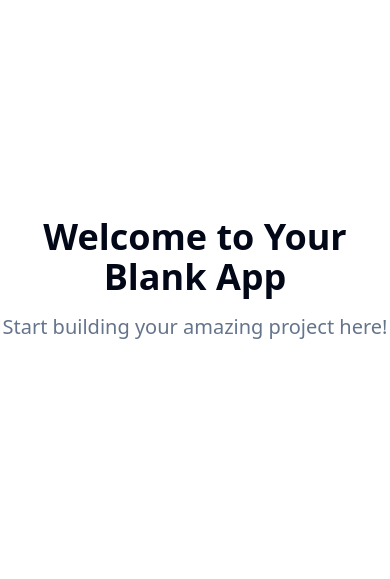
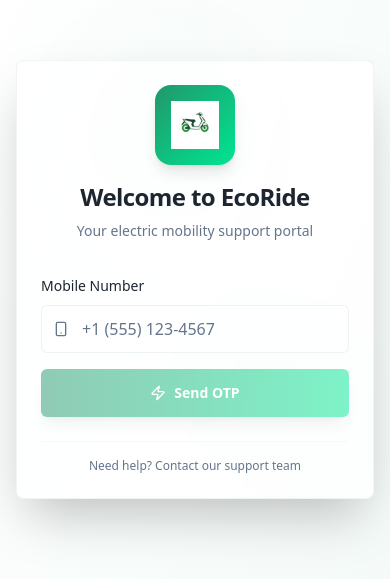
Before and after one commit to gauravv-tal/scooter-support-spark, a React (Vite) app: page / in a window 390 px wide. Shown: the part 143-722 px from the top of the page. Built offline with nearby package versions, Linux system fonts and the light colour scheme.

Commit message:
feat: Implement login page
Initial implementation of the login page with mobile number OTP functionality.

```diff
--- /dev/null
+++ b/src/components/LoginPage.tsx
@@ -0,0 +1,171 @@
+import { useState } from "react";
+import { Button } from "@/components/ui/button";
+import { Input } from "@/components/ui/input";
+import { Card, CardContent, CardDescription, CardHeader, CardTitle } from "@/components/ui/card";
+import { Smartphone, Zap } from "lucide-react";
+import scooterLogo from "@/assets/scooter-logo.png";
+
+const LoginPage = () => {
+  const [phoneNumber, setPhoneNumber] = useState("");
+  const [otp, setOtp] = useState("");
+  const [showOtp, setShowOtp] = useState(false);
+  const [isLoading, setIsLoading] = useState(false);
+
+  const handleSendOtp = async () => {
+    if (!phoneNumber || phoneNumber.length < 10) {
+      return;
+    }
+
+    setIsLoading(true);
+    // Simulate API call
+    setTimeout(() => {
+      setShowOtp(true);
+      setIsLoading(false);
+    }, 1500);
+  };
+
+  const handleVerifyOtp = async () => {
+    if (!otp || otp.length !== 6) {
+      return;
+    }
+
+    setIsLoading(true);
+    // Simulate API call
+    setTimeout(() => {
+      setIsLoading(false);
+      console.log("Login successful");
+    }, 1500);
+  };
+
+  return (
+    <div className="min-h-screen bg-gradient-to-br from-background via-accent/20 to-primary/5 flex items-center justify-center p-4">
+      {/* Background Electric Elements */}
+      <div className="absolute inset-0 overflow-hidden pointer-events-none">
+        <div className="absolute top-1/4 left-1/4 w-32 h-32 bg-primary/10 rounded-full blur-3xl animate-pulse"></div>
+        <div className="absolute bottom-1/3 right-1/4 w-24 h-24 bg-primary-glow/15 rounded-full blur-2xl animate-pulse delay-700"></div>
+      </div>
+
+      <Card className="w-full max-w-md mx-auto bg-card/80 backdrop-blur-sm border-border/50 shadow-2xl">
+        <CardHeader className="text-center space-y-4 pb-8">
+          {/* Logo */}
+          <div className="mx-auto w-20 h-20 bg-gradient-to-br from-primary to-primary-glow rounded-2xl p-4 shadow-lg">
+            <img src={scooterLogo} alt="EcoRide" className="w-full h-full object-contain" />
+          </div>
+
+          <div className="space-y-2">
+            <CardTitle className="text-2xl font-bold text-foreground">
+              Welcome to EcoRide
+            </CardTitle>
+            <CardDescription className="text-muted-foreground">
+              Your electric mobility support portal
+            </CardDescription>
+          </div>
+        </CardHeader>
+
+        <CardContent className="space-y-6">
+          {!showOtp ? (
+            /* Phone Number Input */
+            <div className="space-y-4">
+              <div className="space-y-2">
+                <label htmlFor="phone" className="text-sm font-medium text-foreground">
+                  Mobile Number
+                </label>
+                <div className="relative">
+                  <Smartphone className="absolute left-3 top-1/2 transform -translate-y-1/2 text-muted-foreground h-4 w-4" />
+                  <Input
+                    id="phone"
+                    type="tel"
+                    placeholder="+1 (555) 123-4567"
+                    value={phoneNumber}
+                    onChange={(e) => setPhoneNumber(e.target.value)}
+                    className="pl-10 h-12 bg-background/50 border-border/60 focus:border-primary/60 focus:ring-primary/20"
+                    maxLength={15}
+                  />
+                </div>
+              </div>
+
+              <Button
+                onClick={handleSendOtp}
+                disabled={!phoneNumber || phoneNumber.length < 10 || isLoading}
+                className="w-full h-12 bg-gradient-to-r from-primary to-primary-glow hover:from-primary/90 hover:to-primary-glow/90 text-primary-foreground font-semibold shadow-lg transition-all duration-200 hover:shadow-xl disabled:opacity-50"
+              >
+                {isLoading ? (
+                  <div className="flex items-center space-x-2">
+                    <div className="w-4 h-4 border-2 border-primary-foreground/30 border-t-primary-foreground rounded-full animate-spin"></div>
+                    <span>Sending OTP...</span>
+                  </div>
+                ) : (
+                  <div className="flex items-center space-x-2">
+                    <Zap className="w-4 h-4" />
+                    <span>Send OTP</span>
+                  </div>
+                )}
+              </Button>
+            </div>
+          ) : (
+            /* OTP Input */
+            <div className="space-y-4">
+              <div className="text-center space-y-2">
+                <h3 className="text-lg font-semibold text-foreground">
+                  Enter Verification Code
+                </h3>
+                <p className="text-sm text-muted-foreground">
+                  We've sent a 6-digit code to {phoneNumber}
+                </p>
+              </div>
+
+              <div className="space-y-2">
+                <label htmlFor="otp" className="text-sm font-medium text-foreground">
+                  OTP Code
+                </label>
+                <Input
+                  id="otp"
+                  type="text"
+                  placeholder="000000"
+                  value={otp}
+                  onChange={(e) => setOtp(e.target.value.replace(/[^0-9]/g, ''))}
+                  className="text-center text-2xl font-mono tracking-[0.5em] h-14 bg-background/50 border-border/60 focus:border-primary/60 focus:ring-primary/20"
+                  maxLength={6}
+                />
+              </div>
+
+              <div className="space-y-3">
+                <Button
+                  onClick={handleVerifyOtp}
+                  disabled={!otp || otp.length !== 6 || isLoading}
+                  className="w-full h-12 bg-gradient-to-r from-primary to-primary-glow hover:from-primary/90 hover:to-primary-glow/90 text-primary-foreground font-semibold shadow-lg transition-all duration-200 hover:shadow-xl disabled:opacity-50"
+                >
+                  {isLoading ? (
+                    <div className="flex items-center space-x-2">
+                      <div className="w-4 h-4 border-2 border-primary-foreground/30 border-t-primary-foreground rounded-full animate-spin"></div>
+                      <span>Verifying...</span>
+                    </div>
+                  ) : (
+                    "Verify & Login"
+                  )}
+                </Button>
+
+                <Button
+                  variant="ghost"
+                  onClick={() => setShowOtp(false)}
+                  className="w-full text-primary hover:text-primary/80 hover:bg-primary/5"
+                >
+                  Change Number
+                </Button>
+              </div>
+            </div>
+          )}
+
+          {/* Support Info */}
+          <div className="pt-4 border-t border-border/30">
+            <p className="text-xs text-center text-muted-foreground">
+              Need help? Contact our support team
+            </p>
+          </div>
+        </CardContent>
+      </Card>
+    </div>
+  );
+};
+
+export default LoginPage;
--- a/src/index.css
+++ b/src/index.css
@@ -2,39 +2,50 @@
 @tailwind components;
 @tailwind utilities;
 
-/* Definition of the design system. All colors, gradients, fonts, etc should be defined here.
-All colors MUST be HSL.
-*/
+/* Electric Scooter Company Design System - Mobile First */
 
 @layer base {
   :root {
+    /* Core brand colors - Electric mobility theme */
     --background: 0 0% 100%;
-    --foreground: 222.2 84% 4.9%;
+    --foreground: 215 25% 15%;
 
     --card: 0 0% 100%;
-    --card-foreground: 222.2 84% 4.9%;
+    --card-foreground: 215 25% 15%;
 
     --popover: 0 0% 100%;
-    --popover-foreground: 222.2 84% 4.9%;
+    --popover-foreground: 215 25% 15%;
 
-    --primary: 222.2 47.4% 11.2%;
-    --primary-foreground: 210 40% 98%;
+    /* Electric green primary theme */
+    --primary: 158 64% 36%;
+    --primary-foreground: 0 0% 100%;
+    --primary-glow: 158 100% 45%;
 
-    --secondary: 210 40% 96.1%;
-    --secondary-foreground: 222.2 47.4% 11.2%;
+    /* Subtle secondary colors */
+    --secondary: 158 30% 96%;
+    --secondary-foreground: 158 64% 25%;
 
-    --muted: 210 40% 96.1%;
-    --muted-foreground: 215.4 16.3% 46.9%;
+    --muted: 210 40% 96%;
+    --muted-foreground: 215 16% 47%;
 
-    --accent: 210 40% 96.1%;
-    --accent-foreground: 222.2 47.4% 11.2%;
+    --accent: 158 45% 92%;
+    --accent-foreground: 158 64% 25%;
 
-    --destructive: 0 84.2% 60.2%;
-    --destructive-foreground: 210 40% 98%;
+    --destructive: 0 84% 60%;
+    --destructive-foreground: 0 0% 100%;
 
-    --border: 214.3 31.8% 91.4%;
-    --input: 214.3 31.8% 91.4%;
-    --ring: 222.2 84% 4.9%;
+    --border: 158 20% 90%;
+    --input: 158 15% 94%;
+    --ring: 158 64% 36%;
+
+    /* Electric mobility gradients */
+    --gradient-primary: linear-gradient(135deg, hsl(158 64% 36%), hsl(158 100% 45%));
+    --gradient-hero: linear-gradient(180deg, hsl(158 30% 98%), hsl(158 20% 95%));
+    --gradient-card: linear-gradient(145deg, hsl(0 0% 100%), hsl(158 10% 98%));
+
+    /* Glow effects for electric theme */
+    --shadow-glow: 0 0 40px hsl(158 100% 45% / 0.2);
+    --shadow-primary: 0 8px 32px hsl(158 64% 36% / 0.15);
 
     --radius: 0.5rem;
 
--- a/src/pages/Index.tsx
+++ b/src/pages/Index.tsx
@@ -1,14 +1,7 @@
-// Update this page (the content is just a fallback if you fail to update the page)
+import LoginPage from "@/components/LoginPage";
 
 const Index = () => {
-  return (
-    <div className="min-h-screen flex items-center justify-center bg-background">
-      <div className="text-center">
-        <h1 className="text-4xl font-bold mb-4">Welcome to Your Blank App</h1>
-        <p className="text-xl text-muted-foreground">Start building your amazing project here!</p>
-      </div>
-    </div>
-  );
+  return <LoginPage />;
 };
 
 export default Index;
--- a/tailwind.config.ts
+++ b/tailwind.config.ts
@@ -26,7 +26,8 @@ export default {
 				foreground: 'hsl(var(--foreground))',
 				primary: {
 					DEFAULT: 'hsl(var(--primary))',
-					foreground: 'hsl(var(--primary-foreground))'
+					foreground: 'hsl(var(--primary-foreground))',
+					glow: 'hsl(var(--primary-glow))'
 				},
 				secondary: {
 					DEFAULT: 'hsl(var(--secondary))',
```
Also changed, not shown: src/assets/scooter-logo.png (added).
